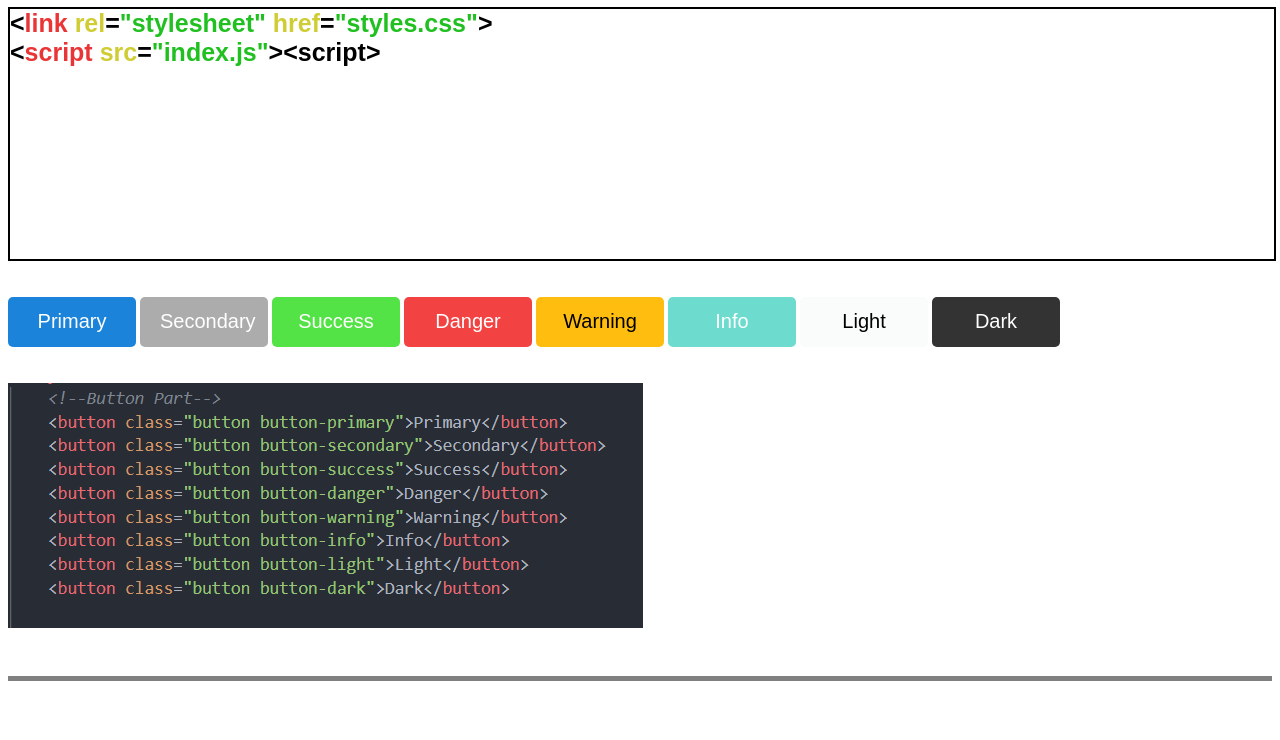
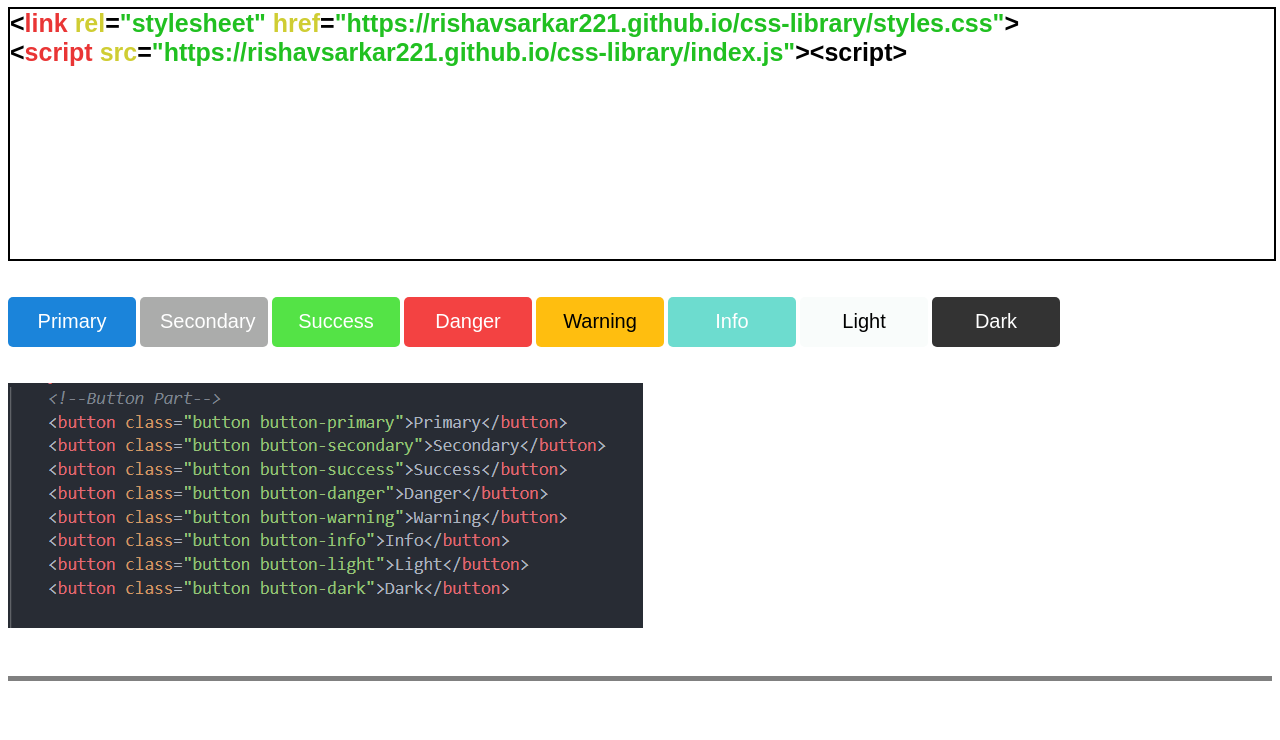
Before and after one commit to rishavsarkar221/css-library, a plain HTML site: page index.html in a window 1280 px wide. Shown: the part 73-813 px from the top of the page. Drawn offline with Linux system fonts and the light colour scheme.

Commit message:
Update index.html

```diff
--- a/index.html
+++ b/index.html
@@ -11,9 +11,9 @@
     <h1>Get the CSS and JS Code</h1>
 
     <div class="code">
-        <<span class="tag coding">link</span><span class="attribute coding"> rel</span>=<span class="value coding">"stylesheet"</span> <span class="attribute">href</span>=<span class="value" style="cursor: pointer;">"styles.css"</span>>
+        <<span class="tag coding">link</span><span class="attribute coding"> rel</span>=<span class="value coding">"stylesheet"</span> <span class="attribute">href</span>=<span class="value" style="cursor: pointer;">"https://rishavsarkar221.github.io/css-library/styles.css"</span>>
         <br>
-        <<span class="tag coding">script</span> <span class="attribute">src</span>=<span class="value" style="cursor: pointer;">"index.js"</span>><</<span class="tag coding">script</span>>
+        <<span class="tag coding">script</span> <span class="attribute">src</span>=<span class="value" style="cursor: pointer;">"https://rishavsarkar221.github.io/css-library/index.js"</span>><</<span class="tag coding">script</span>>
     </div>
     <br><br>
     <!--Button Part-->
```
